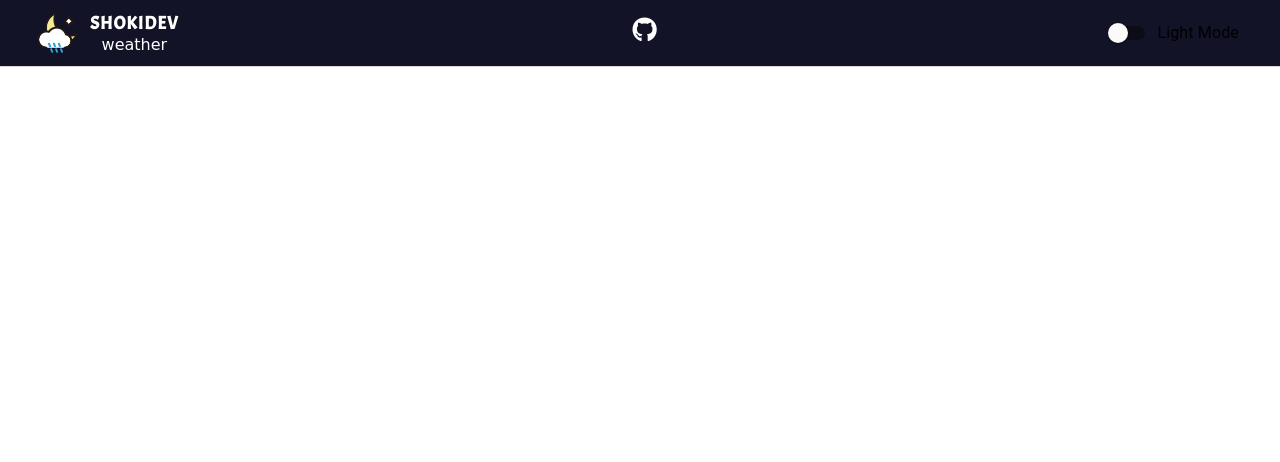
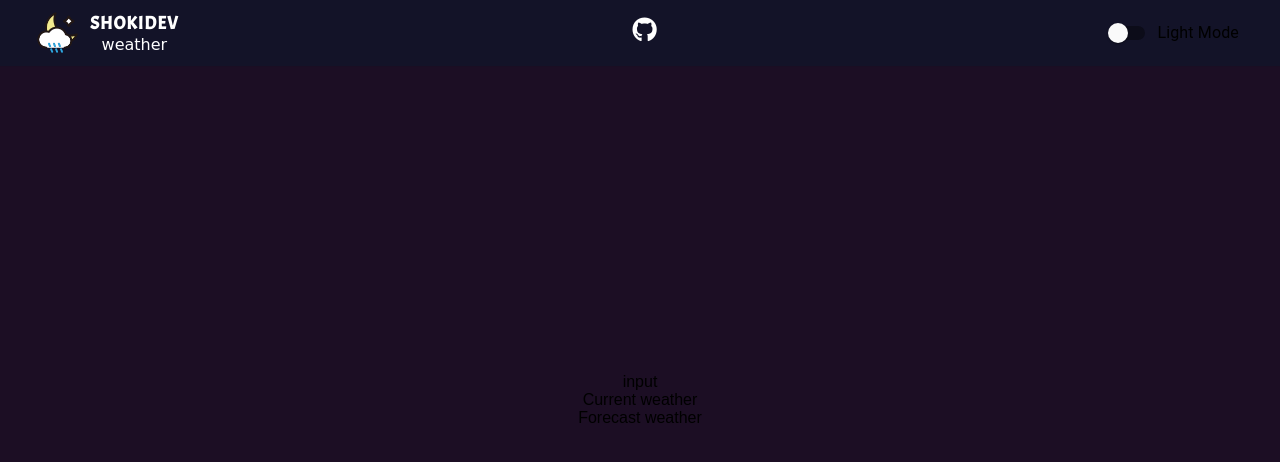
Before and after one commit to shoki61/react-weather-app, a React (Create React App) app: page /weather in a window 1280 px wide. Shown: the top 462 px of the page. Built offline with nearby package versions, Linux system fonts and the light colour scheme.

Commit message:
set Weather component and it style

```diff
--- a/src/containers/Weather/Weather.css
+++ b/src/containers/Weather/Weather.css
@@ -0,0 +1,8 @@
+.Weather {
+    height: 100vh;
+    width: 100vw;
+    display: flex;
+    align-items: center;
+    justify-content: center;
+    background-color: #1c0e24;
+}
--- a/src/containers/Weather/Weather.js
+++ b/src/containers/Weather/Weather.js
@@ -1,13 +1,18 @@
 import React, { Component } from 'react';
 
+import './Weather.css';
+import CurrentWeather from '../../components/CurrentWeather/CurrentWeather';
+import Forecast from '../../components/Forecast/Forecast';
 
 class Weather extends Component{
     render(){
         return(
-            <div>
-                <div>input</div>
-                <div>Current weather</div>
-                <div>Forecast weather</div>
+            <div className='Weather'>
+                <div>
+                    <div>input</div>
+                    <div>Current weather</div>
+                    <div>Forecast weather</div>
+                </div>
             </div>
         )
     };
```
